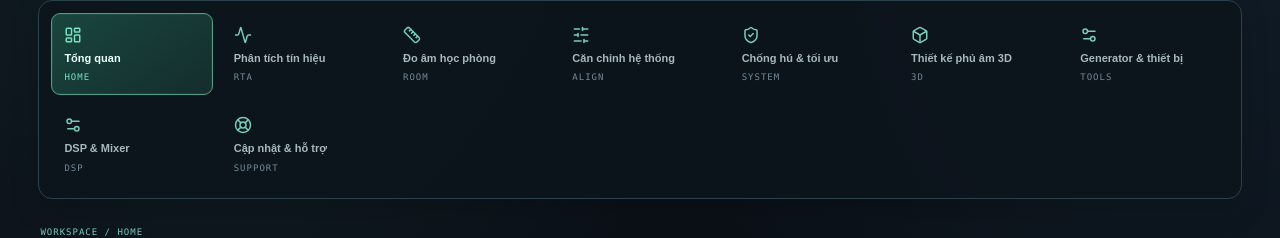
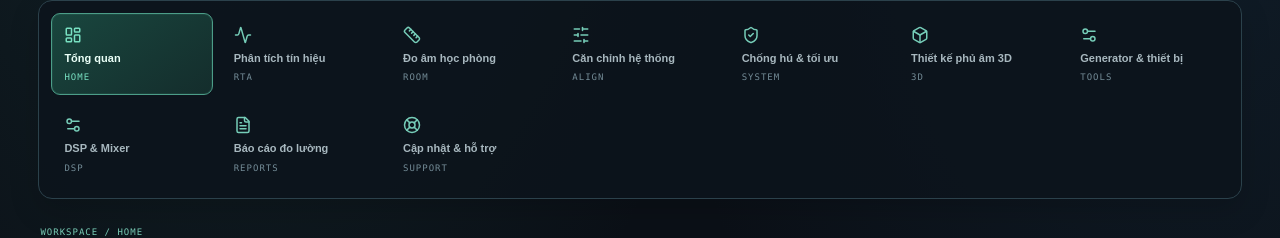
Before and after one commit to nhocktrung2019-ux/CHURCH-AUDIO-AI, a React (Vite) app: page / in a window 1280 px wide. Shown: the part 280-518 px from the top of the page. Built offline with nearby package versions, Linux system fonts and the light colour scheme.

Commit message:
feat: add dedicated measurement reports workspace

```diff
--- a/src/App.tsx
+++ b/src/App.tsx
@@ -1,7 +1,7 @@
 import { useState, type PointerEvent } from "react";
 import { usePersistentState } from "./audio/usePersistentState";
 import { micCorrectionAt, type MicCalibrationFile, type MicCalibrationPoint } from "./audio/micCalibration";
-import { Activity, AudioWaveform, Mic, Radio, Volume2, Waves, RefreshCw, Square, Layers3, CheckCircle2, AlertCircle, LayoutDashboard, SlidersHorizontal, ShieldCheck, Box, Settings2, Ruler, Speaker } from "lucide-react";
+import { Activity, AudioWaveform, Mic, Radio, Volume2, Waves, RefreshCw, Square, Layers3, CheckCircle2, AlertCircle, LayoutDashboard, SlidersHorizontal, ShieldCheck, Box, Settings2, Ruler, Speaker, FileText } from "lucide-react";
 import { useAudioAnalyzer } from "./audio/useAudioAnalyzer";
 import { useToneGenerator } from "./audio/useToneGenerator";
 import { equipment } from "./data/equipment";
@@ -21,6 +21,7 @@ import MicrophoneSensitivityPanel, { type MicrophoneSensitivityProfile } from ".
 import { rtaBandFrequency, rtaBandIndexForFrequency } from "./audio/rtaFrequency";
 import { rtaBarVisual, rtaDisplayFloorDb, type RtaSensitivity, type RtaSpeed } from "./audio/rtaDisplay";
 import ProjectBackupPanel from "./audio/ProjectBackupPanel";
+import MeasurementReportPanel from "./audio/MeasurementReportPanel";
 import MultiMicFeedbackPanel from "./audio/MultiMicFeedbackPanel";
 import VersionSupportPanel from "./audio/VersionSupportPanel";
 import DSPIntegrationPanel from "./audio/DSPIntegrationPanel";
@@ -28,7 +29,7 @@ import { APP_VERSION } from "./appVersion";
 import { LifeBuoy } from "lucide-react";
 import SystemHealthPanel from "./audio/SystemHealthPanel";
 
-type TabId = "overview" | "rta" | "room" | "align" | "system" | "design" | "tools" | "dsp" | "support";
+type TabId = "overview" | "rta" | "room" | "align" | "system" | "design" | "tools" | "dsp" | "reports" | "support";
 const EMPTY_MIC_CALIBRATION_POINTS: MicCalibrationPoint[] = [];
 const tabs: { id: TabId; label: string; short: string; icon: typeof Activity }[] = [
   { id: "overview", label: "Tổng quan", short: "HOME", icon: LayoutDashboard },
@@ -39,6 +40,7 @@ const tabs: { id: TabId; label: string; short: string; icon: typeof Activity }[]
   { id: "design", label: "Thiết kế phủ âm 3D", short: "3D", icon: Box },
   { id: "tools", label: "Generator & thiết bị", short: "TOOLS", icon: Settings2 },
   { id: "dsp", label: "DSP & Mixer", short: "DSP", icon: Settings2 },
+  { id: "reports", label: "Báo cáo đo lường", short: "REPORTS", icon: FileText },
   { id: "support", label: "Cập nhật & hỗ trợ", short: "SUPPORT", icon: LifeBuoy },
 ];
 
@@ -225,7 +227,7 @@ export default function App() {
     {activeTab === "system" && <section className="tab-stack"><MultiMicFeedbackPanel /><FeedbackMonitor history={a.history} selectedFrequencyHz={selectedRtaFrequency} selectedLevelDbfs={selectedRtaLevel} /><TuningAdvisor history={a.history} /></section>}
     {activeTab === "design" && <section className="tab-stack"><CBTCalculator /><PolarDataStudio /><RoomPlanner3D /><SPLZoneMapPanel /></section>}
     {activeTab === "tools" && <section className="tab-stack"><section className="grid"><GeneratorPanel /><DevicePanel /><article className="panel"><div className="heading"><Speaker /><h2>Thư viện thiết bị</h2><span>{equipment.length} ITEMS</span></div>{equipment.map(item => <div className="item" key={item.name}><b>{item.name}</b><small>{item.type} · Cần xác minh thông số hãng</small></div>)}</article></section><ProjectBackupPanel /></section>}
-    {activeTab === "dsp" && <DSPIntegrationPanel />}
+    {activeTab === "dsp" && <DSPIntegrationPanel />}\n    {activeTab === "reports" && <MeasurementReportPanel />}
     {activeTab === "support" && <section className="tab-stack"><SystemHealthPanel /><VersionSupportPanel /></section>}
     <section className="roadmap"><small>PHƯƠNG PHÁP / WORKFLOW</small><p>01 KHẢO SÁT <b>→</b> 02 ĐO LƯỜNG <b>→</b> 03 CĂN CHỈNH <b>→</b> 04 KIỂM SOÁT HỆ THỐNG <b>→</b> 05 THIẾT KẾ PHỦ ÂM</p></section>
     <footer>CHURCH AUDIO ANALYZER <span>PRO MEASUREMENT BETA · BUILD {APP_VERSION}</span></footer>
```
